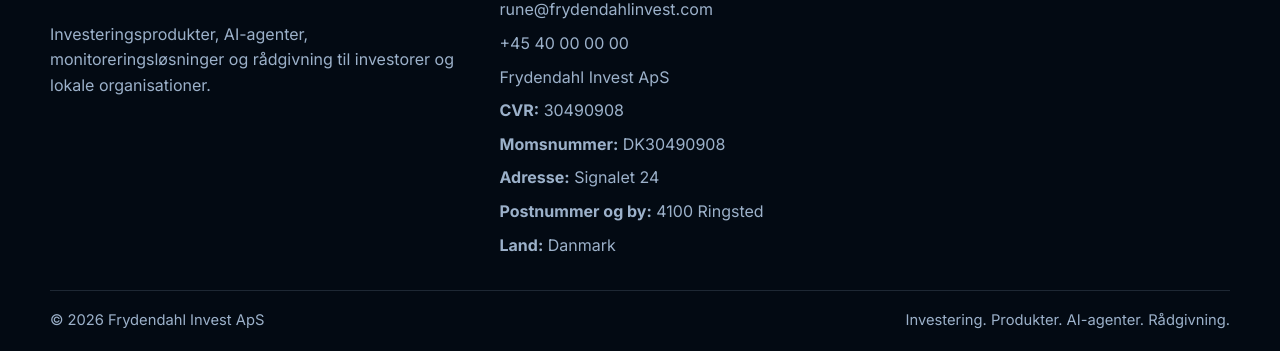
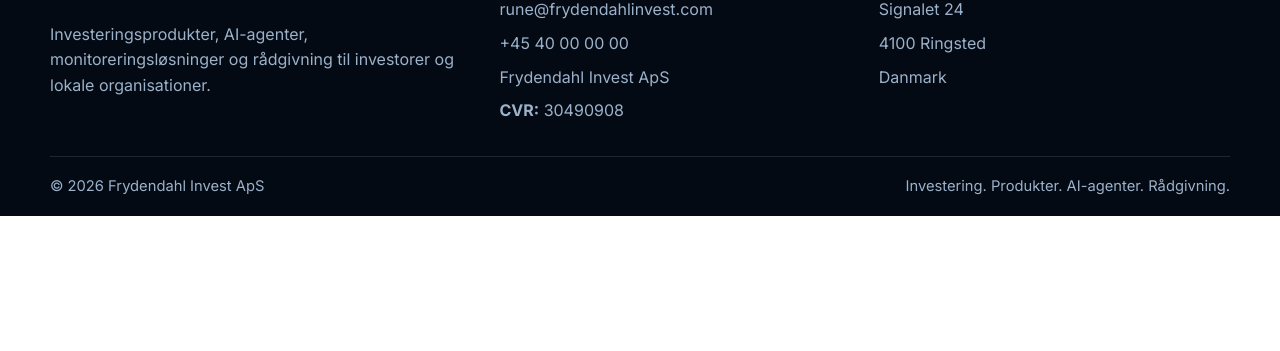
Before and after one commit to runefrydendahl/frydendahl-invest-site, a plain HTML site: page index.html in a window 1280 px wide. Shown: the part 5760-6111 px from the top of the page. After the commit the page ends 5976 px from the top, so only its background shows below. Drawn offline with Linux system fonts and the light colour scheme.

Commit message:
Refine footer contact layout

```diff
--- a/index.html
+++ b/index.html
@@ -388,10 +388,15 @@
             <li><a href="tel:+4540000000">+45 40 00 00 00</a></li>
             <li>Frydendahl Invest ApS</li>
             <li><strong data-i18n="companyCvrLabel">CVR:</strong> <span data-i18n="companyCvrValue">30490908</span></li>
-            <li><strong data-i18n="companyVatLabel">Momsnummer:</strong> <span data-i18n="companyVatValue">DK30490908</span></li>
-            <li><strong data-i18n="companyAddressLabel">Adresse:</strong> <span data-i18n="companyAddressValue">Signalet 24</span></li>
-            <li><strong data-i18n="companyPostalLabel">Postnummer og by:</strong> <span data-i18n="companyPostalValue">4100 Ringsted</span></li>
-            <li><strong data-i18n="companyCountryLabel">Land:</strong> <span data-i18n="companyCountryValue">Danmark</span></li>
+          </ul>
+        </div>
+
+        <div>
+          <h3>Adresse</h3>
+          <ul>
+            <li><span data-i18n="companyAddressValue">Signalet 24</span></li>
+            <li><span data-i18n="companyPostalValue">4100 Ringsted</span></li>
+            <li><span data-i18n="companyCountryValue">Danmark</span></li>
           </ul>
         </div>
       </div>
--- a/script.js
+++ b/script.js
@@ -138,8 +138,6 @@
       footerContactTitle: 'Kontakt',
       companyCvrLabel: 'CVR:',
       companyCvrValue: '30490908',
-      companyVatLabel: 'Momsnummer:',
-      companyVatValue: 'DK30490908',
       companyAddressLabel: 'Adresse:',
       companyAddressValue: 'Signalet 24',
       companyPostalLabel: 'Postnummer og by:',
@@ -286,8 +284,6 @@
       footerContactTitle: 'Contact',
       companyCvrLabel: 'CVR no.:',
       companyCvrValue: '30490908',
-      companyVatLabel: 'VAT no.:',
-      companyVatValue: 'DK30490908',
       companyAddressLabel: 'Address:',
       companyAddressValue: 'Signalet 24',
       companyPostalLabel: 'Postal code and city:',
```
